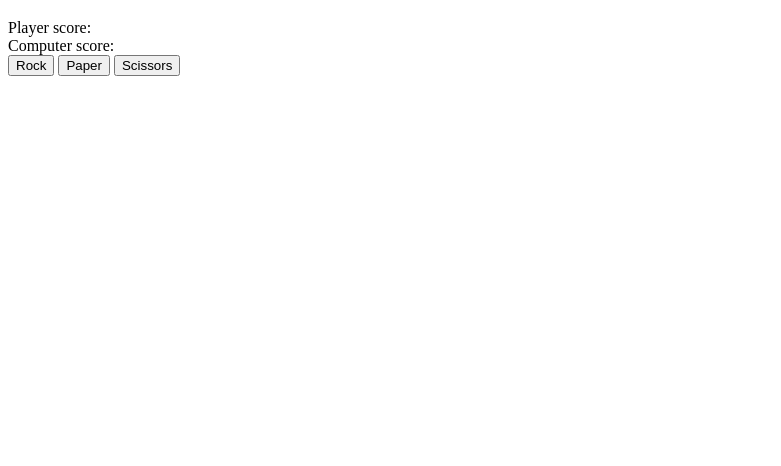
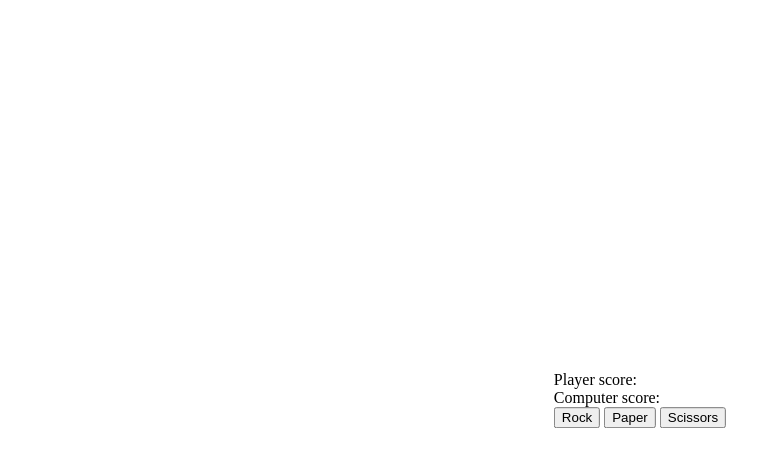
Before and after one commit to zocc-n/rock_paper_scissors, a plain HTML site: page index.html in a window 1280 px wide. Shown: the whole page, without its empty margins (0-781 px from the left). Drawn offline with Linux system fonts and the light colour scheme.

Commit message:
Center main element with CSS

```diff
--- a/index.html
+++ b/index.html
@@ -27,12 +27,14 @@
         <input type="button" value="Rock" id="rock"></input>
         <input type="button" value="Paper"id="paper"></input>
         <input type="button" value="Scissors"id="scissors"></input>
+
+        <section>
+            <h1 id="result"></h1>
+            <input type="button" value="Play again" id="playAgain" class="hidden"></input>
+        </section>
     </main>
 
-    <section>
-        <h1 id="result"></h1>
-        <input type="button" value="Play again" id="playAgain" class="hidden"></input>
-    </section>
+
 
 
     <script src="script.js"></script>
--- a/style.css
+++ b/style.css
@@ -1,3 +1,10 @@
 .hidden{
     display: none;
 }
+
+main{
+    position: absolute;
+    top: 50%;
+    left: 50%;
+    transform: translate(-50%, -50%);
+}
```
